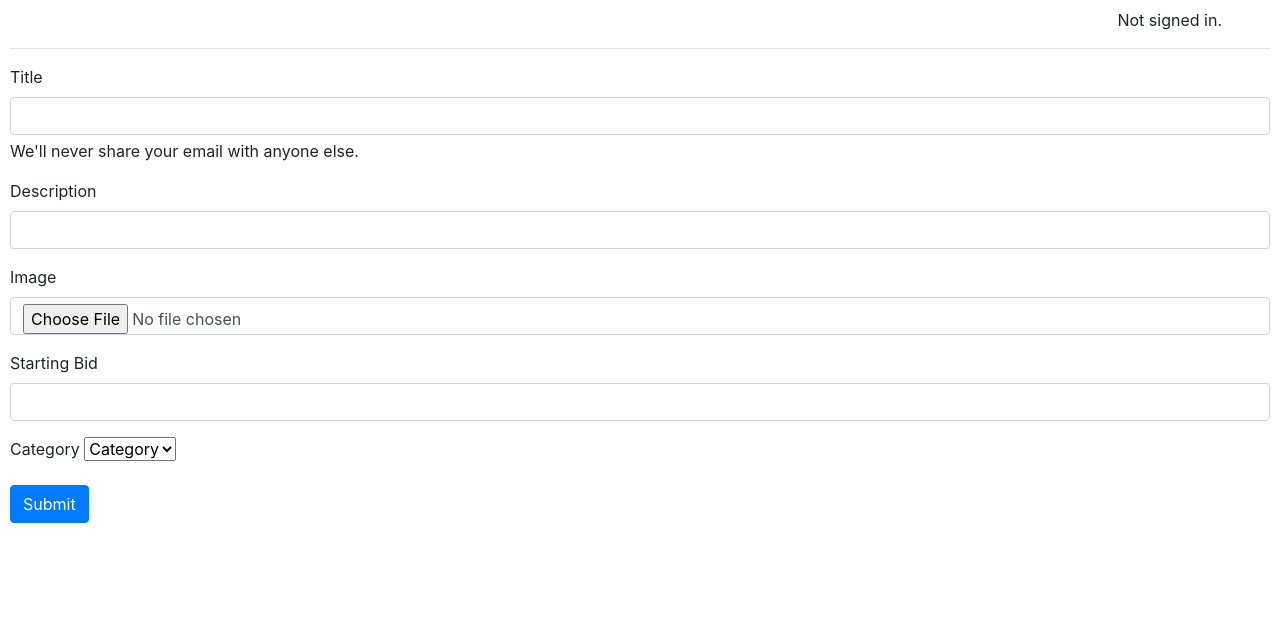
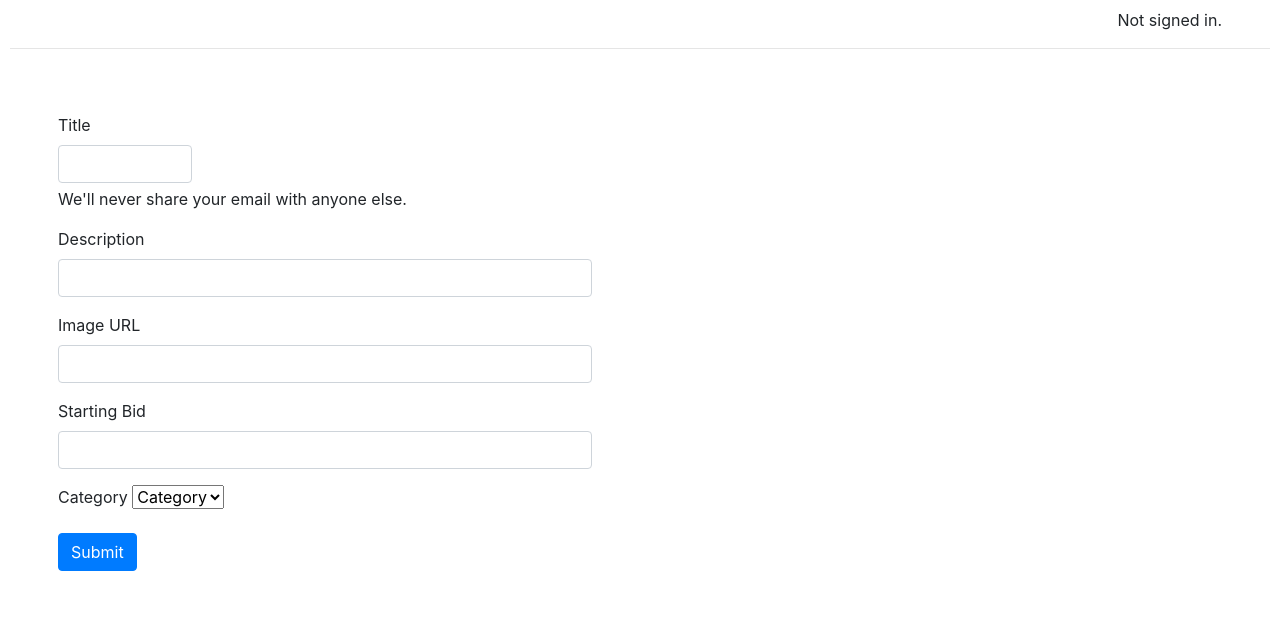
Before and after one commit to santipdmonte/CS50W, a Django app: template commerce/auctions/templates/auctions/new_auction.html in a window 1280 px wide. Shown: the part 66-684 px from the top of the page. Run offline with Django 3.2, Linux system fonts and the light colour scheme; the template is opened without the code that fills it, so the values that code supplies are empty; some libraries are stand-ins or nearby versions.

Commit message:
Project 2: commerce - new_auctino: New_Auction finished and working

```diff
--- a/commerce/auctions/templates/auctions/new_auction.html
+++ b/commerce/auctions/templates/auctions/new_auction.html
@@ -2,11 +2,11 @@
 
 {% block body %}
 
-<form action="{% url 'new_auction' %}" method="post">
+<form action="{% url 'new_auction' %}" method="post" class="justify-content-center w-50 p-5">
     {% csrf_token %}
     <div class="mb-3">
         <label class="form-label">Title</label>
-        <input type="text" class="form-control" name="title" required>
+        <input type="text" class="form-control w-25" name="title" required>
         <div class="form-text">We'll never share your email with anyone else.</div>
     </div>
     <div class="mb-3">
@@ -14,8 +14,8 @@
         <input type="text" class="form-control" name="description" required>
     </div>
     <div class="mb-3">
-        <label class="form-label">Image</label>
-        <input type="file" class="form-control" name="image_url">
+        <label class="form-label">Image URL</label>
+        <input type="text" class="form-control" name="image_url">
     </div>
     <div class="mb-3">
         <label class="form-label">Starting Bid</label>
@@ -26,7 +26,7 @@
         <select id="opciones" name="category" required>
             <option value="" disabled selected>Category</option>
             {% for category in categories %}
-                <option value="{{category}}">{{ category }}</option>
+                <option value="{{category.id}}">{{ category }}</option>
             {% endfor %}
         </select>
     </div>
```
Also changed, not shown: commerce/auctions/views.py (+30 -7 lines), commerce/auctions/static/auctions/images/botines.webp (added), commerce/auctions/static/auctions/images/not_image.jpg (renamed from commerce/auctions/media/images/auctions/not_image.jpg), commerce/db.sqlite3.
